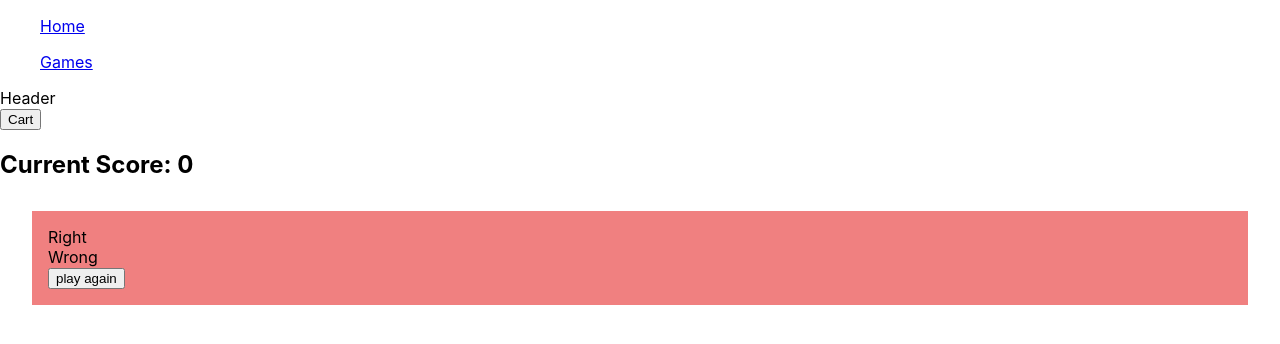
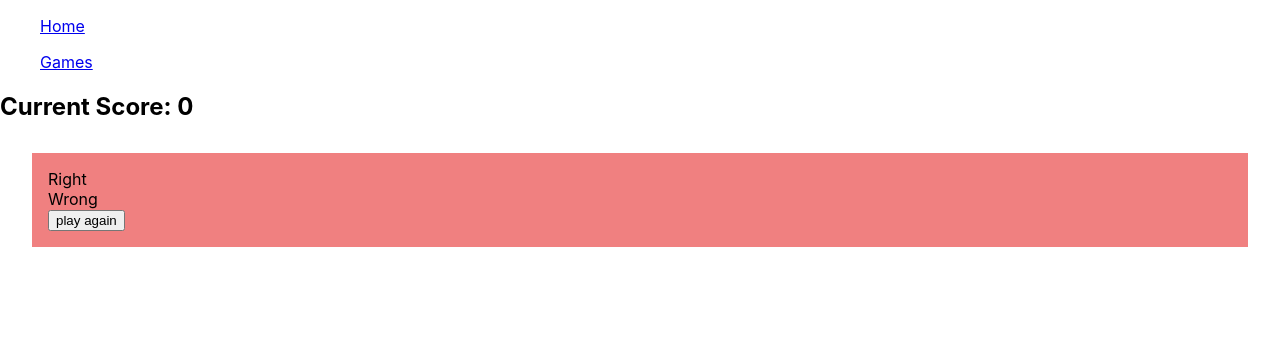
Before and after one commit to Seraphits/game-design-class, a React (Create React App) app: page /games/tablarandom in a window 1280 px wide. Shown: the top 344 px of the page. Built offline with nearby package versions, Linux system fonts and the light colour scheme.

Commit message:
remove header

```diff
--- a/src/Game/Tabla/TablaRandom.js
+++ b/src/Game/Tabla/TablaRandom.js
@@ -93,7 +93,7 @@ export const TablaRan = () => {
   return (
     <div>
       {/* Header */}
-      <Header/>
+      {/* <Header/>ß */}
       {/* Current Score */}
       <h2>Current Score: {score}</h2>
 
```
